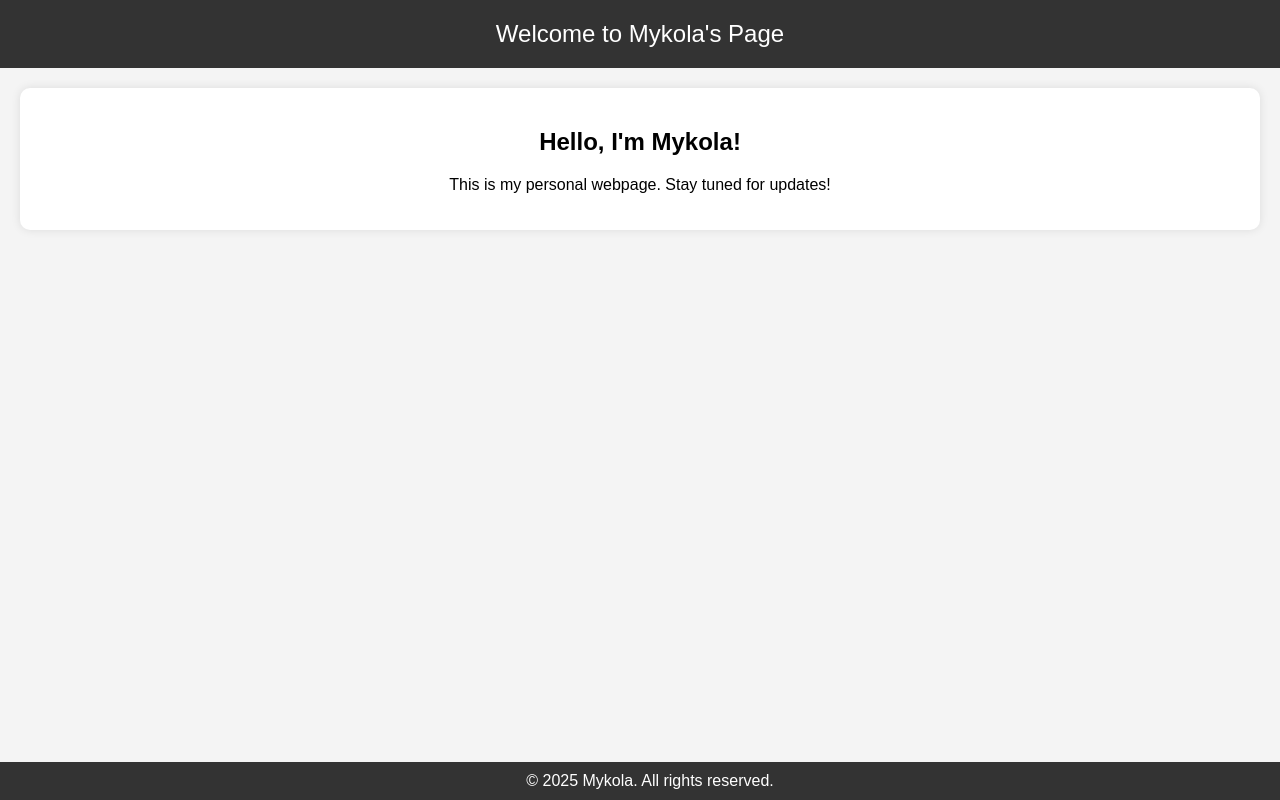
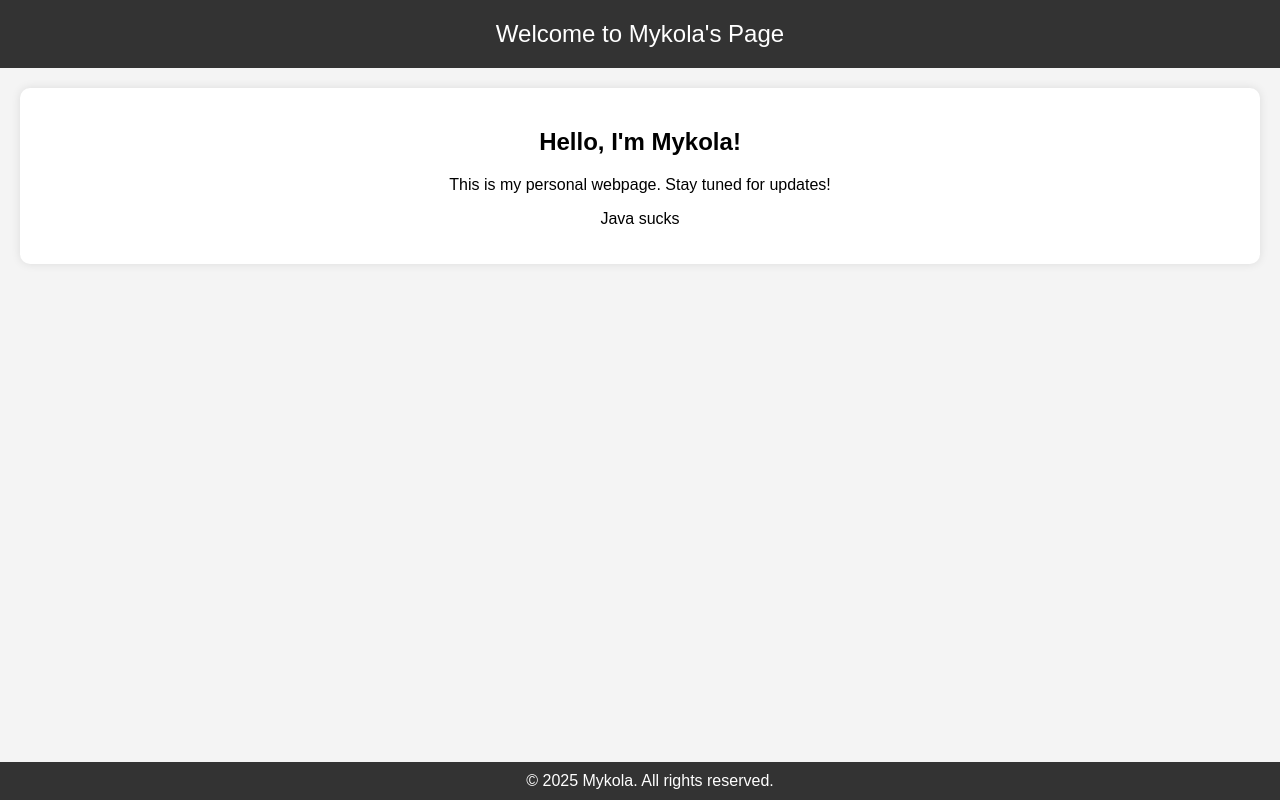
Before and after one commit to MykolaLiu/MykolaLiu.github.io, a plain HTML site: page index.html in a window 1280 px wide. Drawn offline with Linux system fonts and the light colour scheme.

Commit message:
Update index.html

```diff
--- a/index.html
+++ b/index.html
@@ -40,6 +40,7 @@
     <section>
         <h1>Hello, I'm Mykola!</h1>
         <p>This is my personal webpage. Stay tuned for updates!</p>
+        <p>Java sucks</p>
     </section>
     <footer>&copy; 2025 Mykola. All rights reserved.</footer>
 </body>
```
